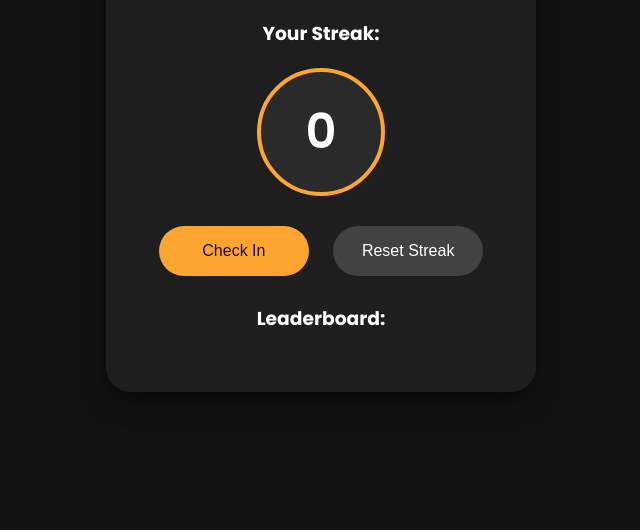
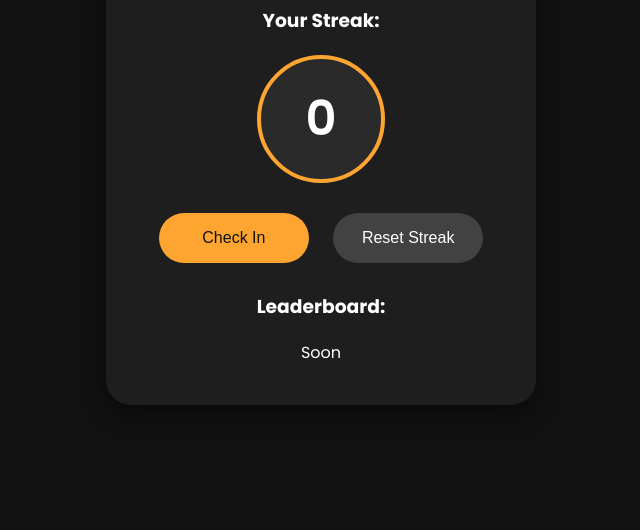
Before and after one commit to clementtech/FapFree, a plain HTML site: page index.html in a window 1280 px wide. Shown: the part 270-800 px from the top of the page, without its empty margins (319-959 px from the left). Drawn offline with nearby package versions, Linux system fonts and the light colour scheme.

Commit message:
Update index.html

```diff
--- a/index.html
+++ b/index.html
@@ -22,6 +22,7 @@
         </button>
 
         <h3>Leaderboard:</h3>
+        Soon
     </div>
     <script src="https://cdn.jsdelivr.net/npm/canvas-confetti@1.5.1/dist/confetti.browser.min.js"></script>
     <script src="script.js"></script>
```
